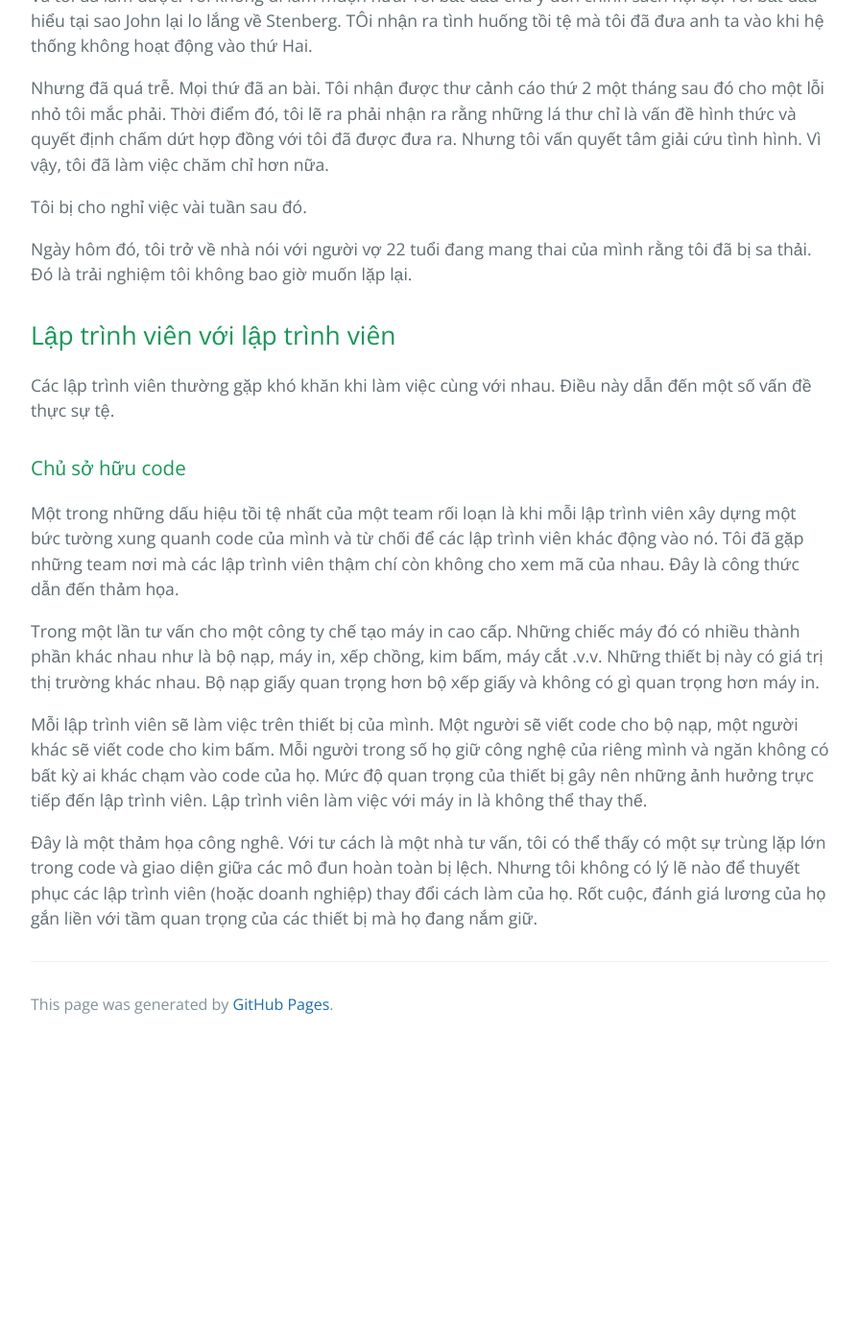
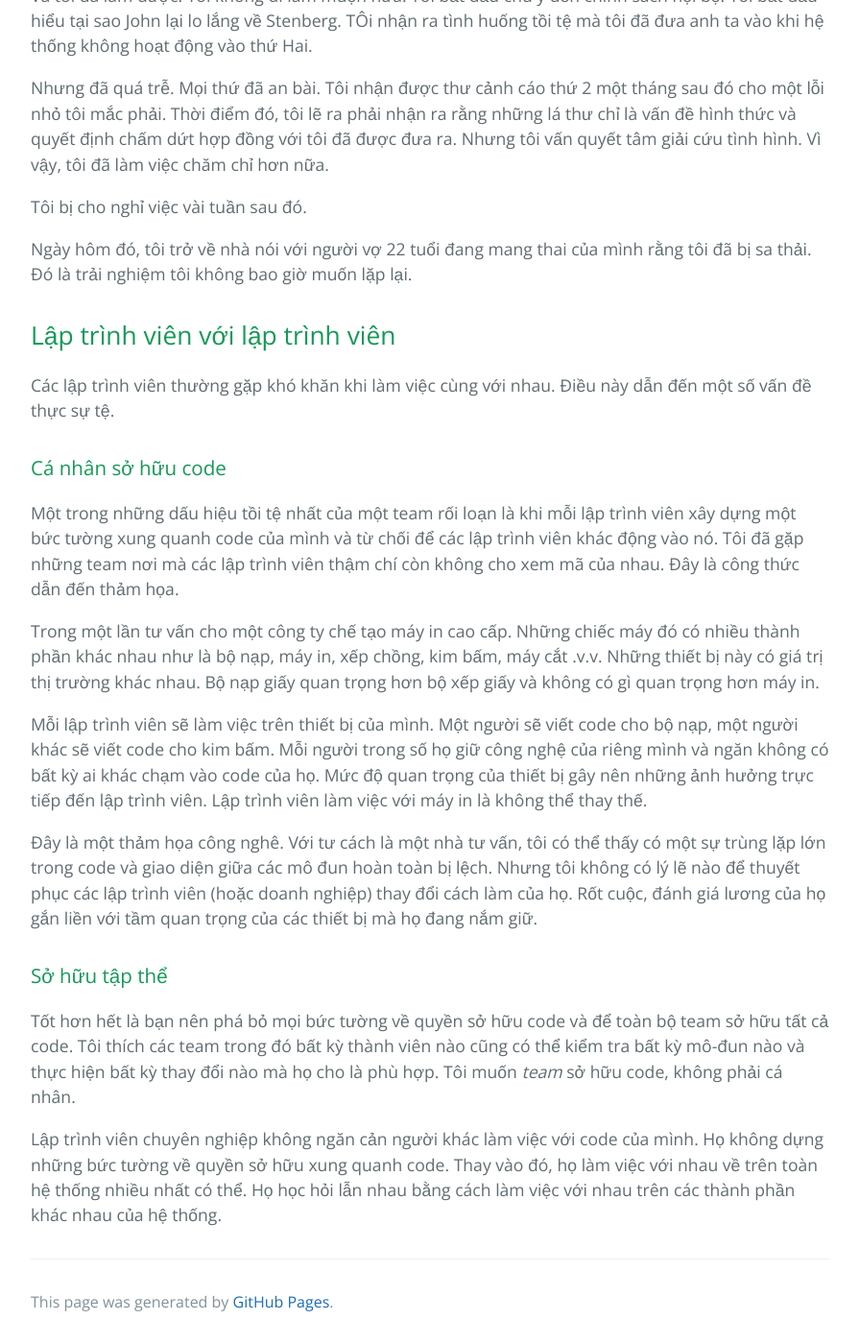
Before and after one commit to HaiBV/haibv.github.io, a Jekyll site: the page built from clean-coder/chapter-12-collaboration.md, in a window 1280 px wide and 1400 px high, scrolled down 4262 px. Shown: the whole window at 96% size, without its empty margins (192-1087 px from the left). Built offline with Jekyll 4.4.1, drawn with Linux system fonts in a browser that asks for light colours; our own code applies the rules of GitHub Pages for plain Markdown files; before the commit the page ends 5352 px from its top, so only the background shows below that.

Commit message:
Book - The Clean Coder - Chapter 12 - Collaboration

```diff
--- a/clean-coder/chapter-12-collaboration.md
+++ b/clean-coder/chapter-12-collaboration.md
@@ -92,7 +92,7 @@ Ngày hôm đó, tôi trở về nhà nói với người vợ 22 tuổi đang m
 
 Các lập trình viên thường gặp khó khăn khi làm việc cùng với nhau. Điều này dẫn đến một số vấn đề thực sự tệ.
 
-### Chủ sở hữu code
+### Cá nhân sở hữu code
 
 Một trong những dấu hiệu tồi tệ nhất của một team rối loạn là khi mỗi lập trình viên xây dựng một bức tường xung quanh code của mình và từ chối để các lập trình viên khác động vào nó. Tôi đã gặp những team nơi mà các lập trình viên thậm chí còn không cho xem mã của nhau. Đây là công thức dẫn đến thảm họa.
 
@@ -101,3 +101,9 @@ Trong một lần tư vấn cho một công ty chế tạo máy in cao cấp. Nh
 Mỗi lập trình viên sẽ làm việc trên thiết bị của mình. Một người sẽ viết code cho bộ nạp, một người khác sẽ viết code cho kim bấm. Mỗi người trong số họ giữ công nghệ của riêng mình và ngăn không có bất kỳ ai khác chạm vào code của họ. Mức độ quan trọng của thiết bị gây nên những ảnh hưởng trực tiếp đến lập trình viên. Lập trình viên làm việc với máy in là không thể thay thế.
 
 Đây là một thảm họa công nghê. Với tư cách là một nhà tư vấn, tôi có thể thấy có một sự trùng lặp lớn trong code và giao diện giữa các mô đun hoàn toàn bị lệch. Nhưng tôi không có lý lẽ nào để thuyết phục các lập trình viên (hoặc doanh nghiệp) thay đổi cách làm của họ. Rốt cuộc, đánh giá lương của họ gắn liền với tầm quan trọng của các thiết bị mà họ đang nắm giữ.
+
+### Sở hữu tập thể
+
+Tốt hơn hết là bạn nên phá bỏ mọi bức tường về quyền sở hữu code và để toàn bộ team sở hữu tất cả code. Tôi thích các team trong đó bất kỳ thành viên nào cũng có thể kiểm tra bất kỳ mô-đun nào và thực hiện bất kỳ thay đổi nào mà họ cho là phù hợp. Tôi muốn _team_ sở hữu code, không phải cá nhân.
+
+Lập trình viên chuyên nghiệp không ngăn cản người khác làm việc với code của mình. Họ không dựng những bức tường về quyền sở hữu xung quanh code. Thay vào đó, họ làm việc với nhau về trên toàn hệ thống nhiều nhất có thể. Họ học hỏi lẫn nhau bằng cách làm việc với nhau trên các thành phần khác nhau của hệ thống.
```
